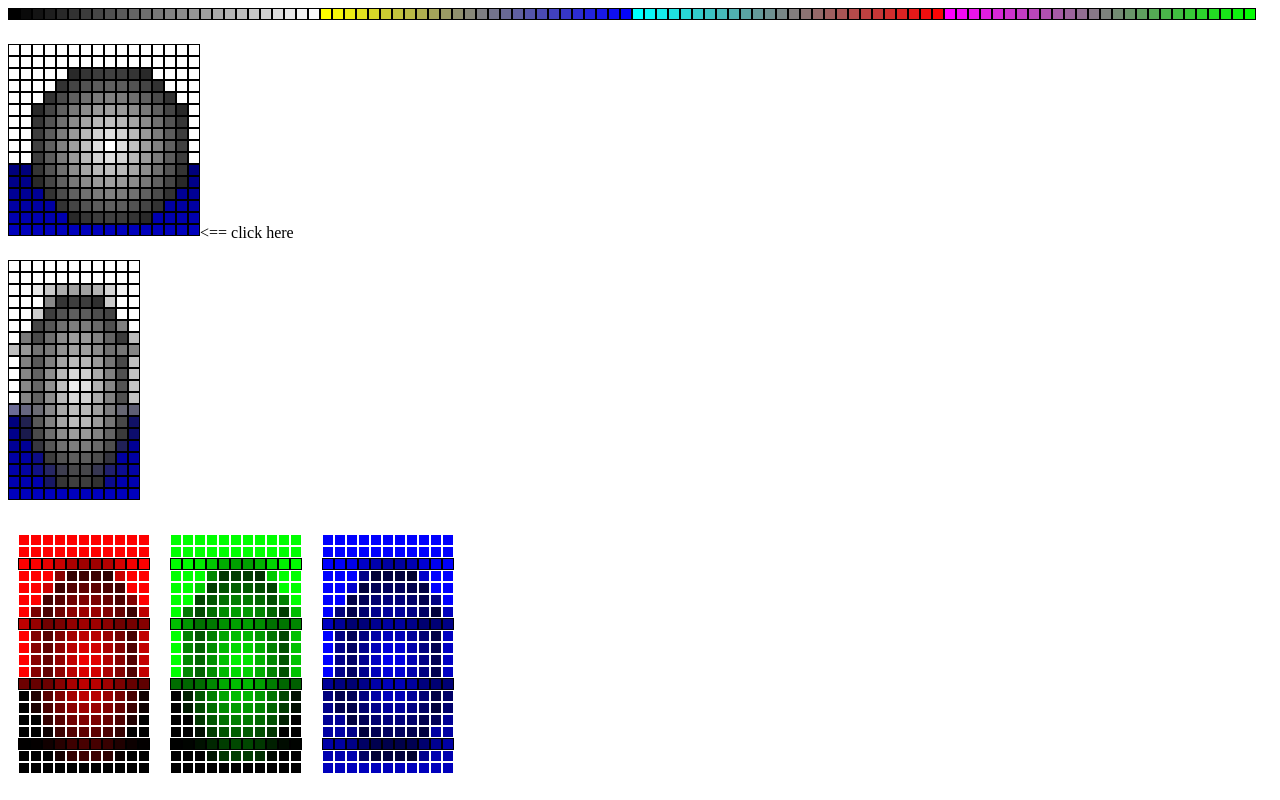
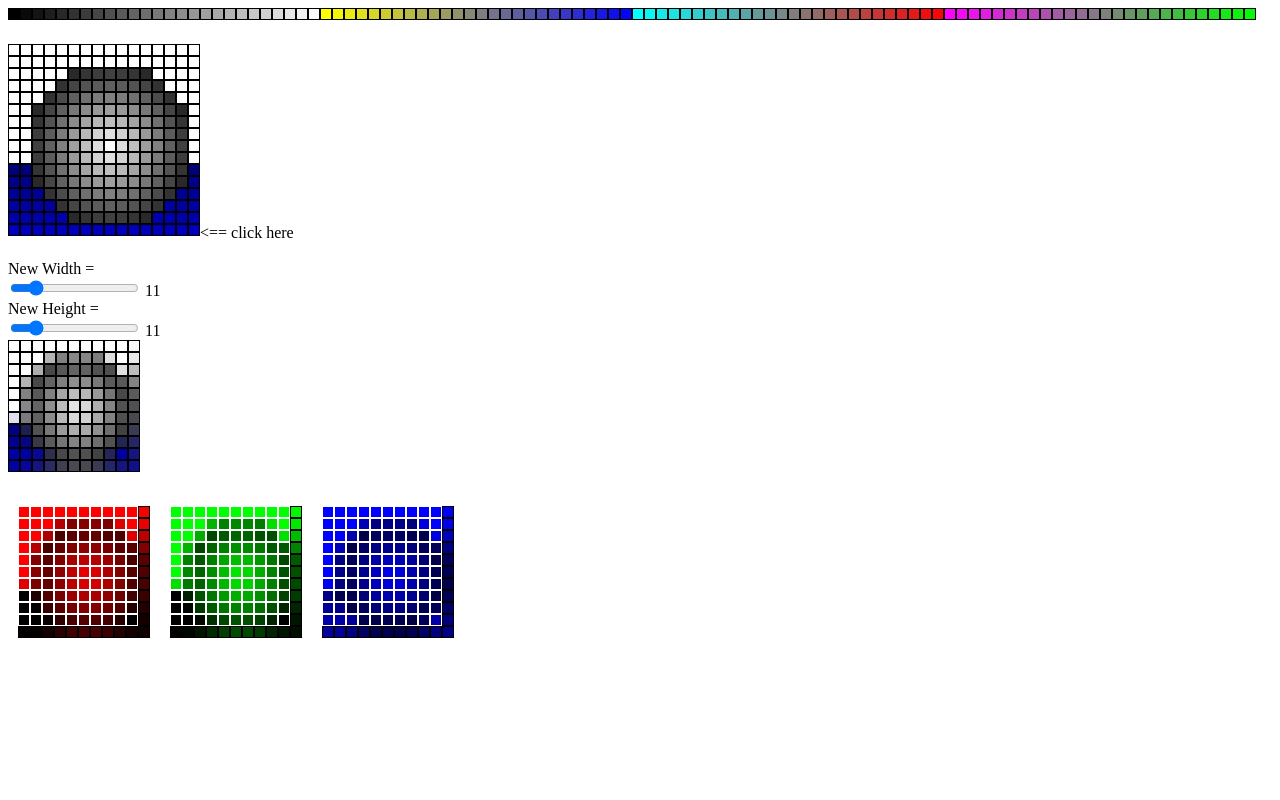
Before and after one commit to thiagomata/openpen, a plain HTML site: page index.html in a window 1280 px wide. Drawn offline with Linux system fonts and the light colour scheme.

Commit message:
change size working in to reduce and to expand
With this version the matrix can be resized to any dimensions. Created
two input range to make easy the tests.

```diff
--- a/defaultFunctions.js
+++ b/defaultFunctions.js
@@ -66,29 +66,13 @@ function expandMatrix( arrMatrix, intNewWidth, intNewHeight, strColor )
 		var xGain = 0;
 		var xWeight = 1;
 		var intProportionX =    intMatrixWidth / intNewWidth;
-        /*
-         * x = 0, intNewWidth =
-         */
+
 		while( x < ( intNewWidth ) )
 		{
-            /*
-             * intProportionX = 1.6 intXCounter = 1.6
-             */
 			intXCounter += intProportionX;
 
-            /**
-             * intXCounter = 1.6
-             * intXCounter = 0.6  xWeigth = 0.6
-             */
 			while( intXCounter > 0 )
 			{
-                /**
-                 * x = 0, xLoop = 0, weight: 1.0
-                 * x = 0, xLoop = 1. weight: 0.6
-                 * x = 1, xLoop = 1, weight: 0.4
-                 * x = 1, xLoop = 2. weight: 1.0
-                 * x = 1, xLoop = 3. weight: 0.2
-                 */
 				arrMerge.push( { xBefore: xLoop, xAfter: x, weight: xWeight } );
 				intXCounter -= xWeight;
 				xGain += xWeight;
@@ -96,7 +80,6 @@ function expandMatrix( arrMatrix, intNewWidth, intNewHeight, strColor )
 
 				if( xWeight === 0 ) {
 					xWeight = Math.min(1, intXCounter);
-                    // xLoop++;
 				}
 
 				if( xGain === 1 ) {
@@ -109,10 +92,12 @@ function expandMatrix( arrMatrix, intNewWidth, intNewHeight, strColor )
 			x++;
 		}
 		arrNewMatrix = mergeColumns( arrNewMatrix, arrMerge );
-        arrFixedMatrix = createMatrix( arrNewMatrix.length, arrNewMatrix[0].length, 1 );
+		arrFixedMatrix = mergeColumns( arrFixedMatrix, arrMerge );
 	}
 
 	var intYCounter = -1 * intProportionY / 2;
+	if( intNewHeight > intHeight )
+	{
 		for( var y = 0 ; y < (intNewHeight ); )
 		{
 			intYCounter += intProportionY;
@@ -136,6 +121,42 @@ function expandMatrix( arrMatrix, intNewWidth, intNewHeight, strColor )
 			arrNewMatrix = addLine( arrNewMatrix , intNewLine , 0 );
 			arrFixedMatrix = addLine( arrFixedMatrix , intNewLine, 100 );
 			y++;
+		}
+	} else {
+		intYCounter = 0;
+		var arrMerge = [];
+		y = 0;
+		var yLoop = 0;
+		var yGain = 0;
+		var yWeight = 1;
+		var intProportionY =    intMatrixHeight / intNewHeight;
+
+		while( y < ( intNewHeight ) )
+		{
+			intYCounter += intProportionY;
+
+			while( intYCounter > 0 )
+			{
+				arrMerge.push( { yBefore: yLoop, yAfter: y, weight: yWeight } );
+				intYCounter -= yWeight;
+				yGain += yWeight;
+				yWeight = 1 - yWeight;
+
+				if( yWeight === 0 ) {
+					yWeight = Math.min(1, intYCounter);
+				}
+
+				if( yGain === 1 ) {
+					yLoop++;
+					yWeight = Math.min(1, intYCounter);
+					yGain = 0;
+				}
+
+			}
+			y++;
+		}
+		arrNewMatrix = mergeLines( arrNewMatrix, arrMerge );
+		arrFixedMatrix = mergeLines( arrFixedMatrix, arrMerge );
 	}
 
 //  return arrNewMatrix;
@@ -394,41 +415,33 @@ function smoothMatrix( arrMatrix , arrFixedMatrix )
 function mergeColumns( arrMatrix, arrMerge )
 {
 	var arrNewMatrix = [];
-    var arrWeight = [];
+	var totalWeight = 0;
 	for( var i = 0; i < arrMerge.length; i++ )
 	{
 		var objMerge = arrMerge[ i ];
-        if( arrWeight[ objMerge.xAfter ] === undefined )
+		for( var y = 0; y < arrMatrix[0].length; y++ )
 		{
-            arrWeight[ objMerge.xAfter ] = [];
+			if( arrNewMatrix[objMerge.xAfter] === undefined )
+			{
+				arrNewMatrix[objMerge.xAfter] = []
 			}
-        arrWeight[ objMerge.xAfter ][ objMerge.xBefore ] = objMerge.weight;
+			if( arrNewMatrix[objMerge.xAfter][y] === undefined )
+			{
+				arrNewMatrix[objMerge.xAfter][y] = []
 			}
 
-    var totalWeight = arrWeight[0].sum();
-
-    for( var xAfter = 0; xAfter < arrWeight.length; xAfter++ )
+			if( y == 0 && objMerge.xAfter == 0 )
 			{
-        arrNewMatrix[xAfter] = Array();
-        var objWeight = arrWeight[ xAfter ];
-        var arrKeys = Object.keys( objWeight );
-        for( var k = 0; k < arrKeys.length; k++ )
+				totalWeight += objMerge.weight;
+			}
+			if( arrMatrix[objMerge.xBefore] !== undefined )
 			{
-            var xBefore = arrKeys[k];
-            var weight = objWeight[ xBefore ];
-            for( var y = 0; y < arrMatrix[0].length; y++ )
-            {
-                if ( arrNewMatrix[xAfter][y] === undefined )
-                {
-                    arrNewMatrix[xAfter][y] = [];
-                }
-                if( arrMatrix[xBefore] !== undefined && arrMatrix[xBefore][y] !== undefined )
-                {
-                    arrNewMatrix[xAfter][y].push( arrMatrix[xBefore][y] * weight );
+				var newValue = arrMatrix[objMerge.xBefore][y] * objMerge.weight;
+				arrNewMatrix[objMerge.xAfter][y].push( newValue );
 			}
 		}
 	}
-    }
+
 	for( var x = 0; x < arrNewMatrix.length; x++ )
 	{
 		for( var y = 0; y < arrNewMatrix[0].length; y++ )
@@ -438,3 +451,43 @@ function mergeColumns( arrMatrix, arrMerge )
 	}
 	return arrNewMatrix;
 }
+
+function mergeLines( arrMatrix, arrMerge )
+{
+	var arrNewMatrix = [];
+	var totalWeight = 0;
+	for( var i = 0; i < arrMerge.length; i++ )
+	{
+		var objMerge = arrMerge[ i ];
+		for( var x = 0; x < arrMatrix.length; x++ )
+		{
+			if( arrNewMatrix[x] === undefined )
+			{
+				arrNewMatrix[x] = []
+			}
+			if( arrNewMatrix[x][objMerge.yAfter] === undefined )
+			{
+				arrNewMatrix[x][objMerge.yAfter] = []
+			}
+
+			if( x == 0 && objMerge.yAfter == 0 )
+			{
+				totalWeight += objMerge.weight;
+			}
+			if( arrMatrix[x][objMerge.yBefore] !== undefined )
+			{
+				var newValue = arrMatrix[x][objMerge.yBefore] * objMerge.weight;
+				arrNewMatrix[x][objMerge.yAfter].push( newValue );
+			}
+		}
+	}
+
+	for( var x = 0; x < arrNewMatrix.length; x++ )
+	{
+		for( var y = 0; y < arrNewMatrix[0].length; y++ )
+		{
+			arrNewMatrix[x][y] = arrNewMatrix[x][y].sum() / totalWeight;
+		}
+	}
+	return arrNewMatrix;
+}
--- a/index.html
+++ b/index.html
@@ -32,6 +32,13 @@
 	&lt;== click here
 	<br/>
 	<br/>
+	New Width = <br/>
+	<input type="range" id="thumbWidth" min="1" max="64"/>
+	<span id="showWidth"></span>
+	<br/>
+	New Height = <br/>
+	<input type="range" id="thumbHeight" min="1" max="64"/>
+	<span id="showHeight"></span>
 	<div id="destino"></div>
 	<br/>
 	<br/>
@@ -44,7 +51,28 @@
 		var intWidth = 16;
 		var intHeight = 16;
 		var intThumbWidth = 11;
-		var intThumbHeight = 20;
+		var intThumbHeight = 11;
+
+		document.getElementById("thumbWidth").value = intThumbWidth;
+		document.getElementById("showWidth").innerHTML = intThumbWidth;
+		document.getElementById("thumbWidth").addEventListener(
+			"change",
+			function(){
+				intThumbWidth = this.value
+				document.getElementById("showWidth").innerHTML = intThumbWidth;
+				makeThumbnail();
+			}
+		)
+		document.getElementById("thumbHeight").value = intThumbHeight;
+		document.getElementById("showHeight").innerHTML = intThumbHeight;
+		document.getElementById("thumbHeight").addEventListener(
+			"change",
+			function(){
+				intThumbHeight = this.value
+				document.getElementById("showHeight").innerHTML = intThumbHeight;
+				makeThumbnail();
+			}
+		)
 
 		function debugMatrix( arrMatrix, arrFixedMatrix, strColor ) {
 			drawMatrix(
@@ -72,6 +100,9 @@
 						objPixel.style.borderWidth = "1px";
 						objPixel.style.borderColor = "white";
 						objPixel.style.borderStyle = "solid";
+						objPixel.title += " fixed";
+					} else {
+						objPixel.title += " estimated";
 					}
 				}
 			}
@@ -218,6 +249,7 @@
 				document.getElementById("destino")
 			);
 		}
+
         window.draw();
 	</script>
   </body>
```
Lines whose indentation alone changed are shown as unchanged.
